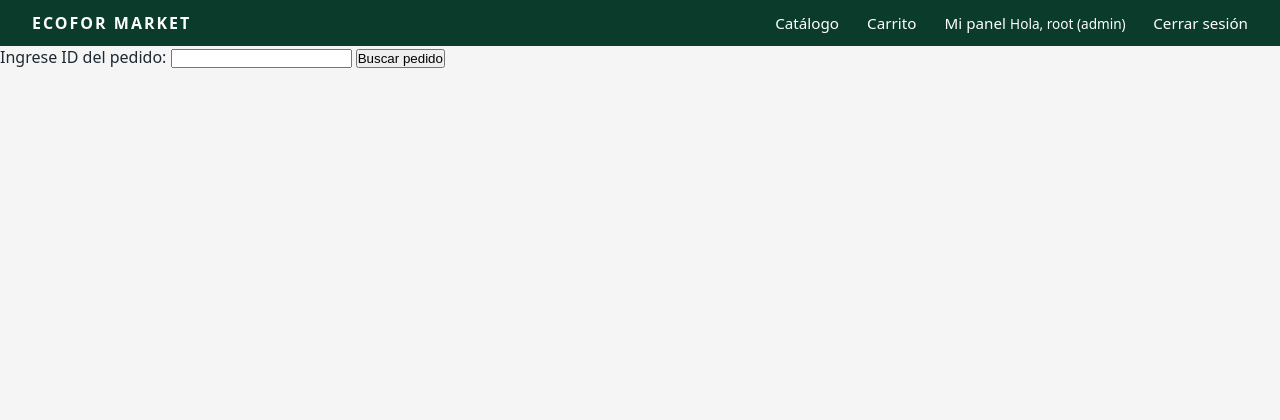
After one commit to mcpalta/Ecofor_market, a Django app: page /productos/pago-ingresar/ in a window 1280 px wide. The commit adds this page. Shown: the top 420 px of the page. Run offline with Django 5.2, Linux system fonts and the light colour scheme; a user stored in the database is signed in.

Commit message:
cotizaciones y otros

```diff
--- /dev/null
+++ b/config/productos/templates/productos/ingresar_id_pago.html
@@ -0,0 +1,13 @@
+{% extends 'core/base.html' %}
+
+{% block title %}Dashboard - Ecofor Market{% endblock %}
+
+{% block content %}
+<form method="post">
+    {% csrf_token %}
+    <label>Ingrese ID del pedido:</label>
+    <input type="number" name="pedido_id" required>
+    <button type="submit">Buscar pedido</button>
+</form>
+
+{% endblock %}
--- a/config/productos/urls.py
+++ b/config/productos/urls.py
@@ -20,5 +20,15 @@ urlpatterns = [
     path("carrito/vaciar/", views.vaciar_carrito, name="vaciar_carrito"),
     path("carrito/finalizar/", views.finalizar_compra, name="finalizar_compra"),
     path("factura/pdf/", views.generar_factura_pdf, name="generar_factura_pdf"),
+    path("solicitar-cotizacion/<int:pedido>/", views.solicitar_cotizacion, name="solicitar_cotizacion"),
+    path("carrito/crear-pedido-cotizacion/", views.crear_pedido_cotizacion, name="crear_pedido_cotizacion"),
+    path("carrito/<int:pedido_id>/", views.ver_carrito, name="ver_carrito_con_pedido"),
+    path("cotizaciones/buscar/", views.buscar_cotizacion, name="buscar_cotizacion"),
+    path("cotizaciones/<int:pedido_id>/", views.ver_cotizacion, name="ver_cotizacion"),
+    path("cotizaciones/pdf/<int:pedido_id>/", views.generar_cotizacion_pdf, name="generar_cotizacion_pdf"),
+    path("pago-ingresar/", views.ingresar_id_pago, name="ingresar_id_pago"),
+    path("pago/<int:pedido_id>/", views.ver_pago, name="ver_pago"),
+    path("pago/<int:pedido_id>/confirmar/", views.confirmar_pago, name="confirmar_pago"),
+
 
 ]
--- a/config/productos/views.py
+++ b/config/productos/views.py
@@ -5,7 +5,8 @@ from django.db.models import Q
 from django.core.paginator import Paginator
 from mensajeria.models import Message
 from usuarios.decoradores import admin_required
-from .models import Producto, Pedido, PedidoItem
+from usuarios.models import Usuario
+from .models import PagoSimulado, Producto, Pedido, PedidoItem
 from .forms import ProductoForm
 from .carrito import Carrito
 from .pdf_factura import generar_pdf_factura
@@ -122,10 +123,23 @@ def agregar_al_carrito(request, id):
     carrito.add(producto, cantidad)
     return redirect("ver_carrito")
 
+
+#def ver_carrito(request):
+    #carrito = Carrito(request)
+    #return render(request, "productos/carrito.html", {"carrito": carrito})
 @login_required
-def ver_carrito(request):
+def ver_carrito(request, pedido_id=None):
     carrito = Carrito(request)
-    return render(request, "productos/carrito.html", {"carrito": carrito})
+    pedido = None
+
+    if pedido_id:
+        pedido = Pedido.objects.get(id=pedido_id)
+
+    return render(request, "productos/carrito.html", {
+        "carrito": carrito,
+        "pedido": pedido
+    })
+
 
 @login_required
 def eliminar_del_carrito(request, id):
@@ -154,7 +168,7 @@ def finalizar_compra(request):
         total=0,
         estado="pagado"
     )
-
+    nuevo_num = pedido.id  # Usar ID del pedido como número de pedido
     total_bruto = 0
     total_descuento = 0
     total_final = 0
@@ -321,10 +335,6 @@ def generar_factura_pdf(request):
             "subtotal": total_item_final,
         })
 
-        # Actualizar stock y guardar
-        producto.stock -= cantidad
-        producto.save()
-
     # Crear la factura en BD
     factura = Factura.objects.create(
         empresa=user,
@@ -395,3 +405,198 @@ def generar_factura_pdf(request):
 
     doc.build(elements)
     return response
+
+@login_required
+def solicitar_cotizacion(request, pedido):
+    pedido = get_object_or_404(Pedido, id=pedido, usuario=request.user)
+    # Buscar un usuario del tipo "atencion" de forma aleatoria
+    soporte = Usuario.objects.filter(tipo_cliente="atencion_cliente").order_by('?').first()
+
+    if not soporte:
+        messages.error(request, "No existe ningún usuario de atención al cliente.")
+        return redirect("mis_pedidos")
+
+    contenido = (
+        "📌 **Solicitud de cotización**\n\n"
+        f"Usuario: {request.user.username}\n"
+        f"Pedido ID: {pedido.id}\n"
+        f"Total estimado: ${pedido.total}\n\n"
+        "Solicitud enviada automáticamente al equipo de atención al cliente."
+    )
+
+    Message.objects.create(
+        sender=request.user,
+        receiver=soporte,
+        content=contenido
+    )
+
+    messages.success(request, "Tu solicitud de cotizacion fue enviada al equipo de atención al cliente.")
+    return redirect("mensajeria:chat", user_id=soporte.id)
+
+@login_required
+def crear_pedido_cotizacion(request):
+    carrito = Carrito(request)
+
+    if not carrito.cart:
+        return redirect("ver_carrito")
+
+    pedido = Pedido.objects.create(
+        usuario=request.user,
+        total=0,
+        estado="cotizacion"
+    )
+
+    total_final = 0
+
+    for item in carrito:
+        producto = item["producto"]
+        cantidad = item["cantidad"]
+        precio = int(item["precio"])
+
+        if cantidad > producto.stock:
+            cantidad = producto.stock
+
+        if cantidad <= 0:
+            continue
+
+        # Crear item del pedido
+        PedidoItem.objects.create(
+            pedido=pedido,
+            producto=producto,
+            cantidad=cantidad,
+            precio_unitario=precio
+        )
+
+        # SUMAR SUBTOTAL DEL ITEM
+        total_final += precio * cantidad
+
+    # ACTUALIZAR TOTAL DEL PEDIDO
+    pedido.total = total_final
+    pedido.save()
+
+    return redirect("ver_carrito_con_pedido", pedido_id=pedido.id)
+
+
+@login_required
+def buscar_cotizacion(request):
+    if not request.user.tipo_cliente == "atencion_cliente":
+        messages.error(request, "No tienes permiso para acceder a esta sección.")
+        return redirect("home")
+
+    pedido = None
+    try:
+        if request.method == "GET" and "id" in request.GET:
+            pedido_id = request.GET.get("id")
+            pedido = Pedido.objects.filter(id=pedido_id).first()
+
+        if not pedido:
+            messages.error(request, "No existe ninguna cotización con ese ID.")
+
+    except:
+        messages.error(request, f"Error al buscar la cotización: {e}")
+
+    return render(request, "productos/buscar_cotizacion.html", {"pedido": pedido})
+
+@login_required
+def ver_cotizacion(request, pedido_id):
+    if not request.user.tipo_cliente == "atencion_cliente":
+        messages.error(request, "No tienes permiso para acceder a esta sección.")
+        return redirect("home")
+
+    pedido = get_object_or_404(Pedido, id=pedido_id)
+    items = PedidoItem.objects.filter(pedido=pedido)
+
+    return render(request, "productos/ver_cotizacion.html", {
+        "pedido": pedido,
+        "items": items
+    })
+
+@login_required
+def generar_cotizacion_pdf(request, pedido_id):
+    pedido = get_object_or_404(Pedido, id=pedido_id)
+    items = PedidoItem.objects.filter(pedido=pedido)
+
+    # Calcular totales
+    total_bruto = 0
+    for item in items:
+        total_bruto += item.precio_unitario * item.cantidad
+
+    # Crear PDF
+    response = HttpResponse(content_type="application/pdf")
+    response["Content-Disposition"] = f"inline; filename=cotizacion_{pedido.id}.pdf"
+
+    doc = SimpleDocTemplate(response, pagesize=A4)
+    elements = []
+    styles = getSampleStyleSheet()
+
+    elements.append(Paragraph("<b>COTIZACIÓN</b>", styles["Title"]))
+    elements.append(Spacer(1, 0.5*cm))
+    elements.append(Paragraph(f"Cliente: {pedido.usuario.username}", styles["Normal"]))
+    elements.append(Paragraph(f"Cotización Nº: {pedido.id}", styles["Normal"]))
+    elements.append(Spacer(1, 0.5*cm))
+
+    # Tabla de items
+    table_data = [["Producto", "Cantidad", "Precio Unit.", "Subtotal"]]
+    for item in items:
+        subtotal = item.precio_unitario * item.cantidad
+        table_data.append([
+            item.producto.nombre,
+            item.cantidad,
+            f"${item.precio_unitario:.0f}",
+            f"${subtotal:.0f}"
+        ])
+
+    table = Table(table_data, colWidths=[6*cm, 2*cm, 3*cm, 3*cm])
+    table.setStyle(TableStyle([
+        ("GRID", (0,0), (-1,-1), 1, colors.black),
+        ("BACKGROUND", (0,0), (-1,0), colors.lightgrey),
+    ]))
+
+    elements.append(table)
+    elements.append(Spacer(1, 0.7*cm))
+    elements.append(Paragraph(f"<b>Total: ${total_bruto:.0f}</b>", styles["Heading3"]))
+
+    doc.build(elements)
+    return response
+
+@login_required
+def ingresar_id_pago(request):
+    try:
+        if request.method == "POST":
+            pedido_id = request.POST.get("pedido_id")
+            return redirect("ver_pago", pedido_id=pedido_id)
+
+        return render(request, "productos/ingresar_id_pago.html")
+    except Exception as e:
+        messages.error(request, f"Error al procesar la solicitud: {e}")
+        return redirect("catalogo_productos")
+
+@login_required
+def ver_pago(request, pedido_id):
+    pedido = get_object_or_404(Pedido, id=pedido_id, usuario=request.user)
+
+    return render(request, "productos/ver_pago.html", {"pedido": pedido})
+
+@login_required
+def confirmar_pago(request, pedido_id):
+    pedido = get_object_or_404(Pedido, id=pedido_id, usuario=request.user)
+
+    # Evitar pagos repetidos
+    if pedido.estado == "pagado":
+        messages.warning(request, "Este pedido ya fue pagado.")
+        return redirect("ver_pago", pedido_id=pedido.id)
+
+    # Descontar stock según los pedidos de la empresa
+    items = pedido.items.all()
+
+    for item in items:
+        prod = item.producto
+        prod.stock -= item.cantidad
+        if prod.stock < 0:
+            prod.stock = 0
+        prod.save()
+
+    pedido.estado = "pagado"
+    pedido.save()
+
+    return render(request, "productos/pago_exitoso.html", {"pedido": pedido})
```
Also changed, not shown: config/productos/models.py (+12 -0 lines), config/productos/templates/productos/buscar_cotizacion.html (added, +50 -0 lines), config/productos/templates/productos/carrito.html (+9 -0 lines), config/productos/templates/productos/pago_exitoso.html (added, +10 -0 lines), config/productos/templates/productos/ver_cotizacion.html (added, +35 -0 lines), config/productos/templates/productos/ver_pago.html (added, +13 -0 lines), config/usuarios/templates/usuarios/dashboard.html (+5 -2 lines), config/db.sqlite3, config/mensajeria/models.py (line endings or trailing spaces), config/productos/migrations/0009_pedido_numero_pedido.py (added), config/productos/migrations/0010_pagosimulado.py (added).
